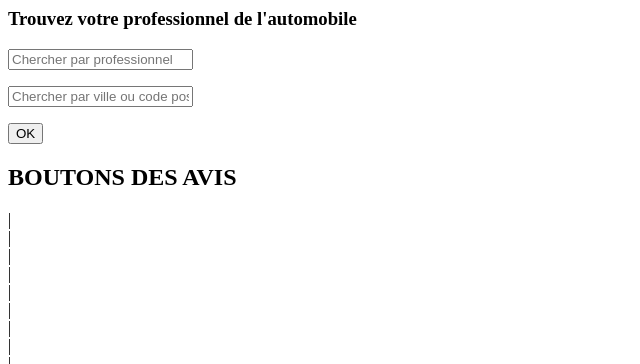
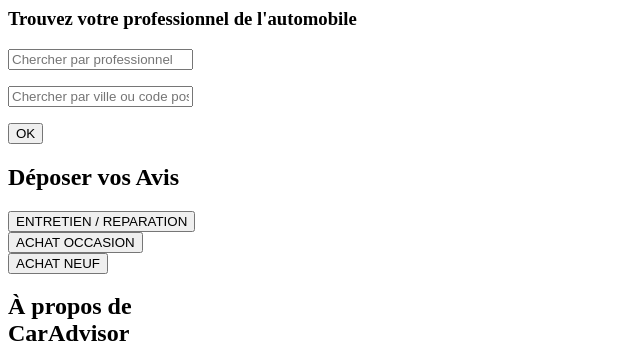
Before and after one commit to LaurentNougaret/sf3_project, a PHP site: page / in a window 1280 px wide. Shown: the top 364 px of the page, without its empty margins (0-640 px from the left). Run offline with PHP 8.4, Linux system fonts and the light colour scheme; data that the repository does not hold is empty.

Commit message:
FORMS: links in main pages & css

```diff
--- a/page/index.php
+++ b/page/index.php
@@ -1,5 +1,5 @@
 <!-- Banner -->
-<section class="banner">
+<section id="banner" class="banner">
     <div class="container">
         <span class="background"></span>
     </div>
@@ -67,30 +67,32 @@
 <!-- / Slider -->
 
 <!-- Leave opinion -->
-<section id="opinion">
-    <div class="container">
-        <h2 class="text-center">BOUTONS DES AVIS</h2>
-        |<br>
-        |<br>
-        |<br>
-        |<br>
-        |<br>
-        |<br>
-        |<br>
-        |<br>
-        |<br>
-        |<br>
-        |<br>
-        |<br>
-        |<br>
-        |<br>
-        |<br>
-        |<br>
-        |<br>
-        |<br>
-        |<br>
-        |<br>
-        v<br>
+<section id="review" >
+    <div class="container" >
+        <div class="row">
+            <div class="col-xs-12 col-md-12">
+                <h2><span>Déposer</span> vos Avis</h2>
+            </div>
+        </div>
+        <div class="row">
+           <div class="col-xs-12 col-sm-12 col-md-4">
+               <div class="block-center">
+                     <a href="/?page=form_review_repair"><button type="button" class="btn btn-primary btn-lg btn-block center-block">ENTRETIEN / REPARATION</button></a>
+               </div>
+           </div>
+            <div class="col-xs-12 col-md-4">
+                <div class="block-center">
+                    <a href="/?page=form_review_sale_used" ><button type="button" class="btn btn-primary btn-lg btn-block  center-block">ACHAT OCCASION</button></a>
+                </div>
+            </div>
+            <div class="col-xs-12 col-sm-12 col-md-4 ">
+                <div class="block-center">
+                    <a href="/?page=form_review_sale_new"><button type="button" class="btn btn-primary btn-lg btn-block center-block navy2">ACHAT NEUF</button></a>
+                </div>
+            </div>
+
+        </div>
+
     </div>
 </section>
 <!-- / Leave opinion -->
```
Also changed, not shown: public/CSS/form.css (+29 -1 lines), public/index.php (+11 -1 lines).
